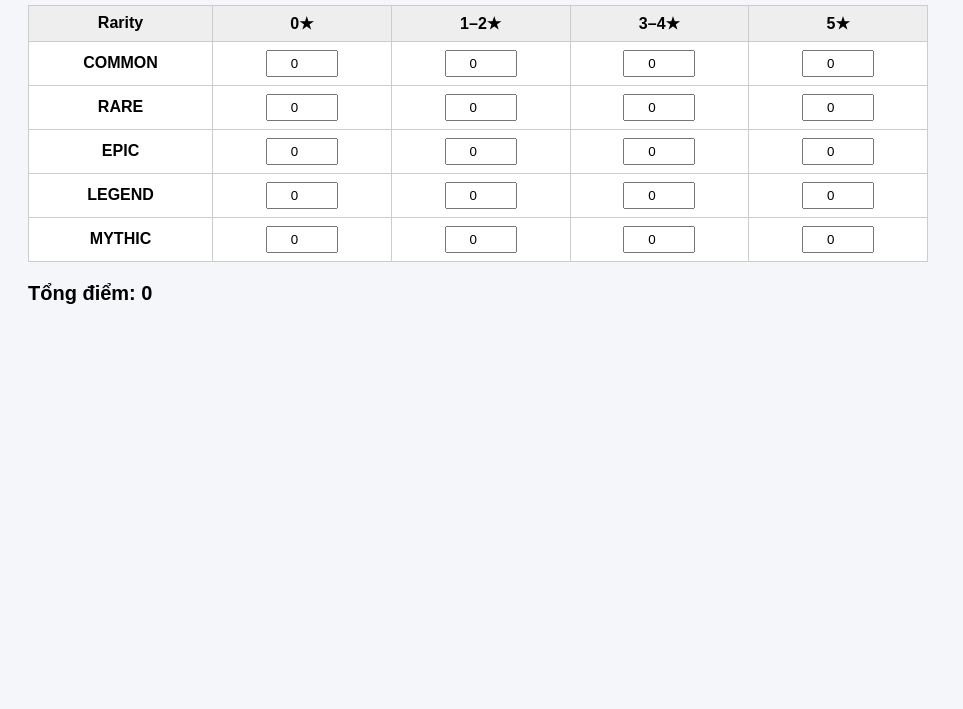
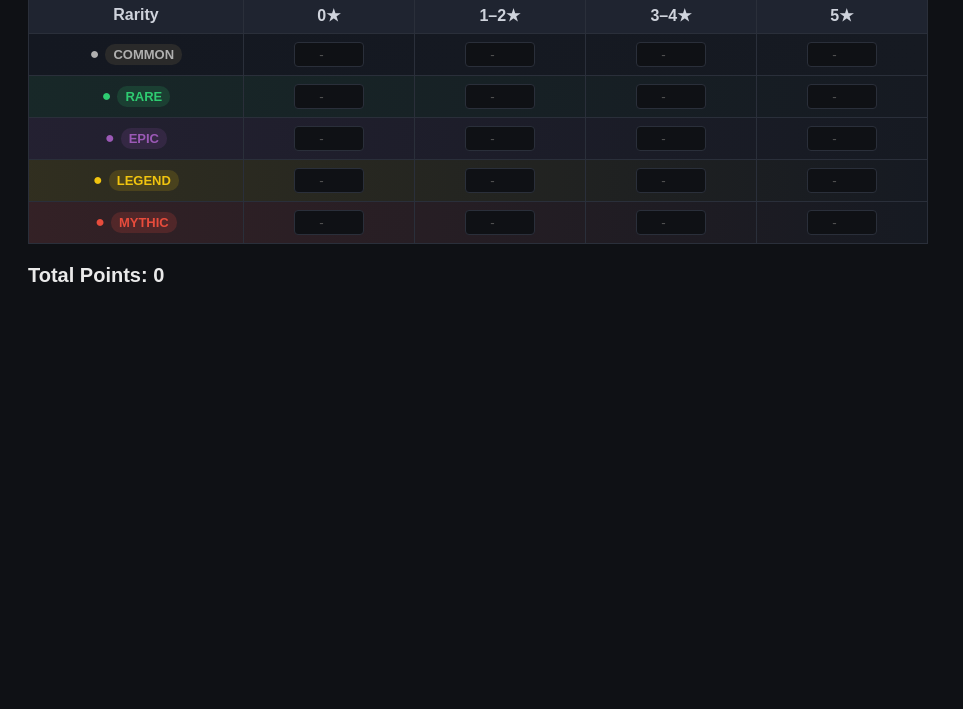
Before and after one commit to DatNguyenCtk38/Timer, a plain HTML site: page Calculator/index.html in a window 1280 px wide. Shown: the part 91-800 px from the top of the page, without its empty margins (0-963 px from the left). Drawn offline with Linux system fonts and the light colour scheme.

Commit message:
Update index.html

```diff
--- a/Calculator/index.html
+++ b/Calculator/index.html
@@ -1,40 +1,132 @@
 <!DOCTYPE html>
-<html lang="vi">
+<html lang="en">
 <head>
   <meta charset="UTF-8" />
   <title>Rarity Point Calculator</title>
+
   <style>
     body {
       font-family: Arial, sans-serif;
-      background: #f5f6fa;
+      background: #0f1115;
+      color: #eaeaea;
       padding: 20px;
     }
+
+    h2 {
+      margin-bottom: 12px;
+    }
+
     table {
       border-collapse: collapse;
       width: 100%;
       max-width: 900px;
-      background: #fff;
+      background: #161a22;
     }
+
     th, td {
-      border: 1px solid #ccc;
+      border: 1px solid #2a2f3a;
       padding: 8px;
       text-align: center;
     }
+
     th {
-      background: #eee;
+      background: #1f2430;
+      color: #cfd3dc;
     }
+
     input {
       width: 60px;
       padding: 4px;
       text-align: center;
+      background: #0f1115;
+      color: #fff;
+      border: 1px solid #2a2f3a;
+      border-radius: 4px;
+      transition: all 0.15s ease;
     }
+
+    /* Focus highlight */
+    input:focus {
+      outline: none;
+      border-color: #5dade2;
+      box-shadow: 0 0 0 2px rgba(93, 173, 226, 0.25);
+      background: #12151c;
+    }
+
+    /* Filled highlight */
+    input.filled {
+      border-color: #6c7ae0;
+      background: #151a28;
+    }
+
+    input::placeholder {
+      color: #555;
+    }
+
     .total {
       margin-top: 20px;
       font-size: 20px;
       font-weight: bold;
     }
+
+    /* ===== Rarity badge ===== */
+    .rarity {
+      display: inline-flex;
+      align-items: center;
+      gap: 6px;
+      font-weight: bold;
+    }
+
+    .dot {
+      font-size: 16px;
+      line-height: 1;
+    }
+
+    .badge {
+      padding: 3px 8px;
+      border-radius: 10px;
+      font-size: 13px;
+    }
+
+    /* ===== Rarity colors ===== */
+    .COMMON { color: #b0b0b0; }
+    .COMMON .badge { background: #2a2a2a; }
+
+    .RARE { color: #2ecc71; }
+    .RARE .badge { background: rgba(46, 204, 113, 0.15); }
+
+    .EPIC { color: #9b59b6; }
+    .EPIC .badge { background: rgba(155, 89, 182, 0.15); }
+
+    .LEGEND { color: #f1c40f; }
+    .LEGEND .badge { background: rgba(241, 196, 15, 0.15); }
+
+    .MYTHIC { color: #e74c3c; }
+    .MYTHIC .badge { background: rgba(231, 76, 60, 0.18); }
+
+    /* ===== Background by rarity ===== */
+    tr.bg-COMMON {
+      background: linear-gradient(90deg, #141821, #161a22);
+    }
+
+    tr.bg-RARE {
+      background: linear-gradient(90deg, rgba(46,204,113,0.08), #161a22);
+    }
+
+    tr.bg-EPIC {
+      background: linear-gradient(90deg, rgba(155,89,182,0.10), #161a22);
+    }
+
+    tr.bg-LEGEND {
+      background: linear-gradient(90deg, rgba(241,196,15,0.12), #161a22);
+    }
+
+    tr.bg-MYTHIC {
+      background: linear-gradient(90deg, rgba(231,76,60,0.14), #161a22);
+    }
   </style>
 </head>
+
 <body>
 
 <h2>🎯 Rarity Point Calculator</h2>
@@ -53,11 +145,10 @@
 </table>
 
 <div class="total">
-  Tổng điểm: <span id="totalPoint">0</span>
+  Total Points: <span id="totalPoint">0</span>
 </div>
 
 <script>
-  // Bảng điểm
   const pointTable = {
     COMMON:  [10, 15, 30, 90],
     RARE:    [30, 45, 90, 270],
@@ -68,31 +159,48 @@
 
   const tableBody = document.getElementById("table-body");
 
-  // Render table input
   Object.entries(pointTable).forEach(([rarity, points]) => {
     const row = document.createElement("tr");
+    row.classList.add(`bg-${rarity}`);
+
     row.innerHTML = `
-      <td><b>${rarity}</b></td>
-      ${points.map((_, i) => `
+      <td>
+        <div class="rarity ${rarity}">
+          <span class="dot">●</span>
+          <span class="badge">${rarity}</span>
+        </div>
+      </td>
+      ${points.map((_, starIndex) => `
         <td>
-          <input type="number" min="0" value="0"
+          <input
+            type="number"
+            min="0"
+            placeholder="-"
             data-rarity="${rarity}"
-            data-star="${i}"
-            oninput="calculate()">
+            data-star="${starIndex}"
+            oninput="calculate(this)"
+          >
         </td>
       `).join("")}
     `;
+
     tableBody.appendChild(row);
   });
 
-  function calculate() {
+  function calculate(el) {
     let total = 0;
+
     document.querySelectorAll("input").forEach(input => {
       const qty = Number(input.value) || 0;
       const rarity = input.dataset.rarity;
       const starIndex = input.dataset.star;
+
+      // Toggle filled highlight
+      input.classList.toggle("filled", qty > 0);
+
       total += qty * pointTable[rarity][starIndex];
     });
+
     document.getElementById("totalPoint").innerText = total;
   }
 </script>
```
